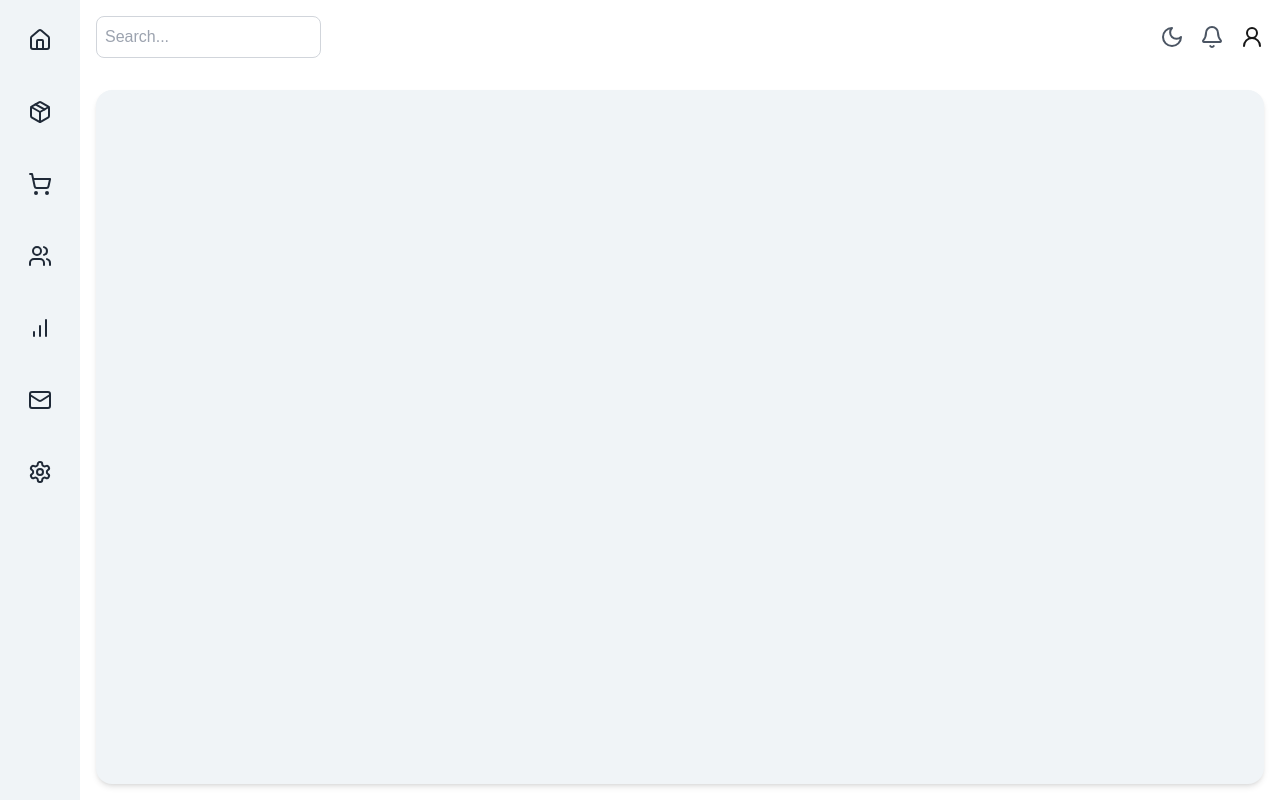
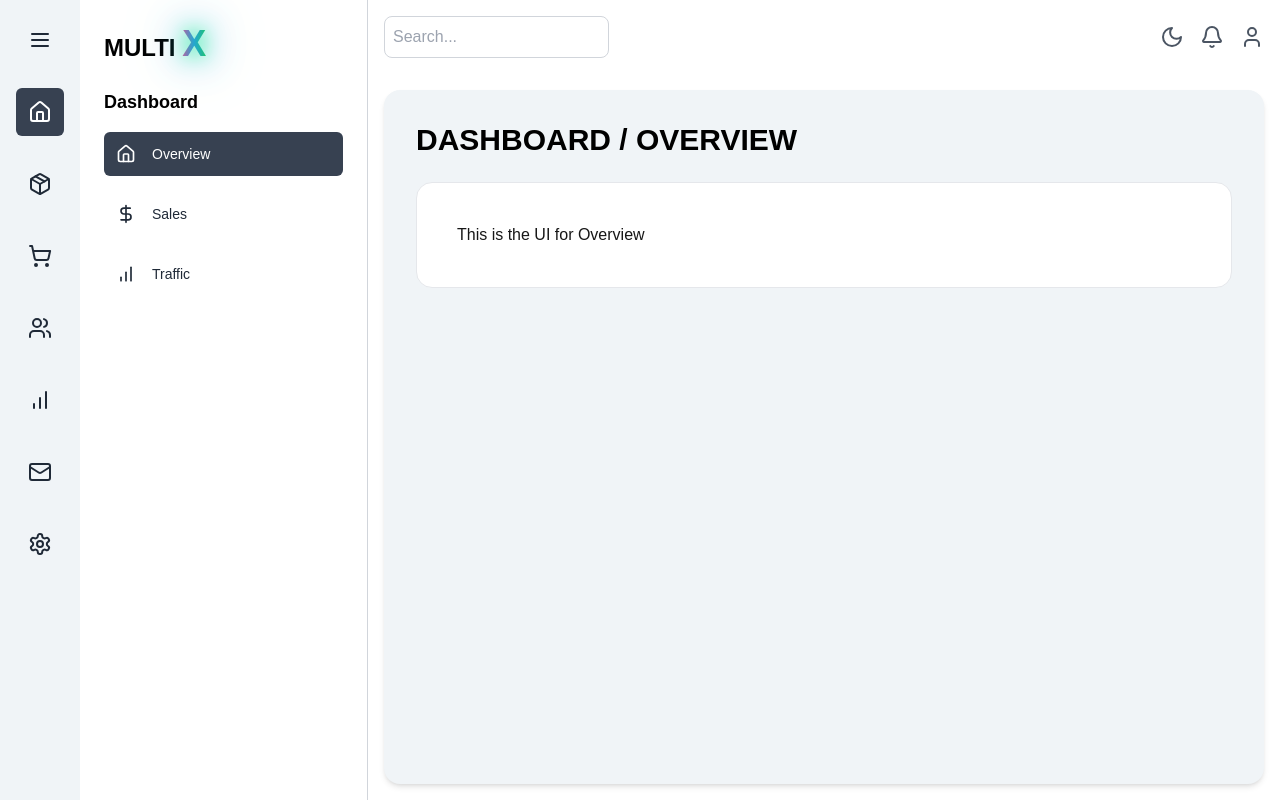
Before and after one commit to gbpunmgx/The-Code-Vibes, a Next.js app: page /dashboard in a window 1280 px wide. Built offline with nearby package versions, Linux system fonts and the light colour scheme.

Commit message:
Added dynamic user interface setup for sub features.

```diff
--- /dev/null
+++ b/app/dashboard/components/SetUpSubFeaturesItem.tsx
@@ -0,0 +1,123 @@
+import React, { JSX } from "react";
+import {
+  subFeatures,
+  features,
+} from "@/app/dashboard/models/FeaturesDataProvider";
+
+interface AddProductProps {
+  selectedSubFeature: string | null;
+}
+
+const AddProduct: React.FC<AddProductProps> = ({ selectedSubFeature }) => {
+  if (!selectedSubFeature) {
+    return (
+      <div className="p-4 text-gray-600">
+        Select a sub-feature to view its content.
+      </div>
+    );
+  }
+
+  const feature = Object.values(subFeatures)
+    .flat()
+    .find((sf) => sf.id === selectedSubFeature);
+
+  if (!feature) {
+    return <div className="p-4 text-red-500">Unknown Sub Feature</div>;
+  }
+
+  const featureContentLookup: { [key: string]: JSX.Element } = {
+    // Dashboard Sub-Features
+    overview: <div className="p-6">This is the UI for Overview</div>,
+    sales: <div className="p-6">This is the UI for Sales</div>,
+    traffic: <div className="p-6">This is the UI for Traffic</div>,
+
+    // Products Sub-Features
+    "product-list": <div className="p-6">This is the UI for Product List</div>,
+    "add-product": (
+      <div className="p-6">This is the UI for Adding a Product</div>
+    ),
+    inventory: (
+      <div className="p-6">This is the UI for Inventory Management</div>
+    ),
+    categories: (
+      <div className="p-6">This is the UI for Managing Categories</div>
+    ),
+
+    // Orders Sub-Features
+    "all-orders": <div className="p-6">This is the UI for All Orders</div>,
+    "pending-orders": (
+      <div className="p-6">This is the UI for Pending Orders</div>
+    ),
+    "completed-orders": (
+      <div className="p-6">This is the UI for Completed Orders</div>
+    ),
+    "order-history": (
+      <div className="p-6">This is the UI for Order History</div>
+    ),
+
+    // Customers Sub-Features
+    "customer-list": (
+      <div className="p-6">This is the UI for Customer List</div>
+    ),
+    "customer-segmentation": (
+      <div className="p-6">This is the UI for Customer Segmentation</div>
+    ),
+    "loyalty-program": (
+      <div className="p-6">This is the UI for Loyalty Program</div>
+    ),
+
+    // Analytics Sub-Features
+    "sales-analytics": (
+      <div className="p-6">This is the UI for Sales Analytics</div>
+    ),
+    "product-performance": (
+      <div className="p-6">This is the UI for Product Performance</div>
+    ),
+    "customer-analytics": (
+      <div className="p-6">This is the UI for Customer Analytics</div>
+    ),
+    "traffic-sources": (
+      <div className="p-6">This is the UI for Traffic Sources</div>
+    ),
+
+    // Marketing Sub-Features
+    "email-campaigns": (
+      <div className="p-6">This is the UI for Email Campaigns</div>
+    ),
+    "sms-campaigns": (
+      <div className="p-6">This is the UI for SMS Campaigns</div>
+    ),
+    "discount-coupons": (
+      <div className="p-6">This is the UI for Discount Coupons</div>
+    ),
+    "referral-program": (
+      <div className="p-6">This is the UI for Referral Program</div>
+    ),
+
+    // Settings Sub-Features
+    "site-settings": (
+      <div className="p-6">This is the UI for Site Settings</div>
+    ),
+    "payment-settings": (
+      <div className="p-6">This is the UI for Payment Settings</div>
+    ),
+    "shipping-settings": (
+      <div className="p-6">This is the UI for Shipping Settings</div>
+    ),
+    "user-permissions": (
+      <div className="p-6">This is the UI for User Permissions</div>
+    ),
+  };
+
+  const renderFeatureUI = featureContentLookup[selectedSubFeature] || (
+    <div className="p-6">Default Content for {feature.name}</div>
+  );
+
+  return (
+    <div className="p-4 border rounded-2xl bg-white">
+      {renderFeatureUI}
+    </div>
+  );
+};
+
+export default AddProduct;
--- /dev/null
+++ b/app/dashboard/components/StickyHeader.tsx
@@ -0,0 +1,27 @@
+import React from "react";
+import { Moon, Bell, User } from "lucide-react";
+
+const StickyHeader = () => {
+    return (
+        <div className="sticky top-0 flex items-center justify-between bg-white p-4">
+            <div className="flex items-center gap-4">
+                <input
+                    type="text"
+                    placeholder="Search..."
+                    className="p-2 rounded-lg border border-gray-300"
+                />
+            </div>
+            <div className="flex items-center gap-4">
+                <button className="text-gray-600 hover:text-black">
+                    <Moon size={24} />
+                </button>
+                <button className="text-gray-600 hover:text-black">
+                    <Bell size={24} />
+                </button>
+                <User size={24} className="text-gray-600" />
+            </div>
+        </div>
+    );
+};
+
+export default StickyHeader;
--- a/app/dashboard/page.tsx
+++ b/app/dashboard/page.tsx
@@ -1,117 +1,130 @@
-"use client"
-import {useState} from "react";
-import React from 'react';
-// import AddProduct from "@/app/product/page";
-import {features, subFeatures} from "@/app/dashboard/models/FeaturesDataProvider";
-import {
-    Moon,
-    Bell,
-    UserRound,
-} from "lucide-react";
+"use client";
+
+import { useState, useEffect } from "react";
+import React from "react";
+import AddProduct from "@/app/dashboard/components/SetUpSubFeaturesItem";
+import { features, subFeatures } from "@/app/dashboard/models/FeaturesDataProvider";
+import StickyHeader from "@/app/dashboard/components/StickyHeader";
+import { Menu } from "lucide-react";
 
 const DashboardPage = () => {
+    const [isMounted, setIsMounted] = useState(false);
+    const [isShow, setShow] = useState(true);
     const [selectedFeature, setSelectedFeature] = useState<string | null>(null);
-    const [expandedFeature, setExpandedFeature] = useState<string | null>(null);
-    const [selectedSubFeature, setSelectedSubFeature] = useState<string | null>(
-        null
-    );
+    const [activeFeature, setActiveFeature] = useState<string | null>(null);
+    const [selectedSubFeature, setSelectedSubFeature] = useState<string | null>(null);
+
+    useEffect(() => {
+        setIsMounted(true);
+        setShow(true);
+        if (!selectedFeature && features.length > 0) {
+            const defaultFeature = features[0].id;
+            setSelectedFeature(defaultFeature);
+            setActiveFeature(defaultFeature);
+            const defaultSubFeature = subFeatures[defaultFeature][0].id;
+            setSelectedSubFeature(defaultSubFeature);
+        }
+    }, [features, subFeatures]);
 
     const handleFeatureClick = (featureId: string) => {
-        if (expandedFeature === featureId) {
-            setExpandedFeature(null);
-        } else {
-            setExpandedFeature(featureId);
-        }
+
+        setActiveFeature(featureId);
         setSelectedFeature(featureId);
-        setSelectedSubFeature(null);
+        const defaultSubFeature = subFeatures[featureId][0]?.id || null;
+        setSelectedSubFeature(defaultSubFeature);
     };
 
     const handleSubFeatureClick = (subFeatureId: string) => {
         setSelectedSubFeature(subFeatureId);
     };
+
+    const showAndHideSubFeatures = (show: boolean) => {
+        setShow(show);
+    };
+
+    if (!isMounted) return null;
+
     return (
-        <div className="min-h-screen flex ">
-            <div className="sticky top-0 w-20 bg-[#F0F4F7] text-black flex flex-col items-center p-4 relative">
-                <button onClick={() => setExpandedFeature(null)}></button>
+        <div className="min-h-screen flex">
+            <div className="sticky top-0 w-20 bg-[#F0F4F7] text-black flex flex-col items-center p-4">
+                <div
+                    onClick={() => showAndHideSubFeatures(!isShow)}
+                    className="relative group flex flex-col items-center justify-center mb-6 cursor-pointer hover:bg-gray-700 p-3 rounded-md transition-all ease-in-out duration-200"
+                >
+                    <div className="group-hover:text-white text-gray-800">
+                        <Menu size={24} />
+                    </div>
+
+                    <div className="absolute left-20 bg-gray-700 text-white text-sm px-2 py-1 rounded-md hidden group-hover:block">
+                        {"Home"}
+                    </div>
+                </div>
 
                 {features.map((feature) => (
                     <div
                         key={feature.id}
-                        className={`relative group flex flex-col items-center justify-center mb-6 cursor-pointer ${
-                            selectedFeature === feature.id
-                                ? "bg-gray-700"
-                                : "hover:bg-gray-700"
-                        } p-3 rounded-md`}
+                        className={`relative group flex flex-col items-center justify-center mb-6 cursor-pointer p-3 rounded-md transition-all ease-in-out duration-200 ${
+                            selectedFeature === feature.id ? "bg-gray-700" : "hover:bg-gray-700"
+                        }`}
                         onClick={() => handleFeatureClick(feature.id)}
+                        role="button"
+                        aria-pressed={selectedFeature === feature.id}
+                        aria-label={`Feature: ${feature.name}`}
                     >
                         <div
                             className={`${
-                                selectedFeature === feature.id
-                                    ? "text-white"
-                                    : "group-hover:text-white"
-                            } text-gray-800`}
+                                selectedFeature === feature.id ? "text-white" : "group-hover:text-white text-gray-800"
+                            }`}
                         >
                             {feature.icon}
                         </div>
-                        <div
-                            className="absolute left-20 bg-gray-700 text-white text-sm px-2 py-1 rounded-md hidden group-hover:block">
+                        <div className="absolute left-20 bg-gray-700 text-white text-sm px-2 py-1 rounded-md hidden group-hover:block">
                             {feature.name}
                         </div>
                     </div>
                 ))}
             </div>
 
-            {expandedFeature && (
-                <div className=" w-74 bg-white text-black p-6 flex flex-col ">
+            {isShow && (
+                <div className="sticky top-0 w-72 bg-white text-black p-6 flex flex-col border-r border-gray-300">
                     <div className="mb-6 flex items-center">
-                        <h1 className="text-2xl font-bold text-black mb-6">
+                        <h1 className="text-2xl font-bold">
                             MULTI{" "}
-                            <span
-                                className="bg-gradient-to-r from-pink-500 via-blue-500 to-green-500 bg-clip-text text-transparent text-4xl animate-glow">
+                            <span className="bg-gradient-to-r from-pink-500 via-blue-500 to-green-500 bg-clip-text text-transparent text-4xl animate-glow">
                 X
               </span>
                         </h1>
                     </div>
-
-                    <h2 className="text-lg font-semibold mb-4 capitalize">
-                        {expandedFeature}
-                    </h2>
+                    <h2 className="text-lg font-semibold mb-4 capitalize">{activeFeature}</h2>
                     <div className="flex flex-col gap-4">
-                        {(
-                            subFeatures[expandedFeature as keyof typeof subFeatures] || []
-                        ).map((subFeature) => (
+                        {(subFeatures[activeFeature as keyof typeof subFeatures] || []).map((subFeature) => (
                             <button
                                 key={subFeature.id}
-                                className={`group flex items-center gap-4 p-3 rounded-md
-        ${
+                                className={`group flex items-center gap-4 p-3 rounded-md transition-all ease-in-out duration-200 ${
                                     selectedSubFeature === subFeature.id
-                                        ? "bg-gray-700"
-                                        : "hover:bg-gray-600"
-                                }
-      `}
+                                        ? "bg-gray-700 text-white"
+                                        : "hover:bg-gray-600 text-gray-800"
+                                }`}
                                 onClick={() => handleSubFeatureClick(subFeature.id)}
+                                role="button"
+                                aria-pressed={selectedSubFeature === subFeature.id}
+                                aria-label={`Sub-feature: ${subFeature.name}`}
                             >
-                                {/* Icon */}
                                 <div
-                                    className={`rounded-md
-          ${
+                                    className={`rounded-md ${
                                         selectedSubFeature === subFeature.id
                                             ? "bg-gray-700 text-white"
                                             : "group-hover:bg-gray-700 group-hover:text-white text-gray-800"
-                                    }
-        `}
+                                    }`}
                                 >
                                     {subFeature.icon}
                                 </div>
-                                {/* Text */}
                                 <span
-                                    className={`text-sm font-medium
-          ${
+                                    className={`text-sm font-medium ${
                                         selectedSubFeature === subFeature.id
                                             ? "text-white"
                                             : "group-hover:text-white text-gray-800"
-                                    }
-        `}
+                                    }`}
                                 >
                   {subFeature.name}
                 </span>
@@ -120,34 +133,15 @@ const DashboardPage = () => {
                     </div>
                 </div>
             )}
-            <div className="flex flex-col min-h-screen flex-grow">
-                <div className="sticky top-0 flex items-center justify-between bg-white p-4">
-                    <div className="flex items-center gap-4">
-                        <input
-                            type="text"
-                            placeholder="Search..."
-                            className="p-2 rounded-lg border border-gray-300"
-                        />
-                    </div>
-                    <div className="flex items-center gap-4">
-                        <button className="text-gray-600 hover:text-black">
-                            <Moon size={24}/>
-                        </button>
-                        <button className="text-gray-600 hover:text-black">
-                            <Bell size={24}/>
-                        </button>
-                        <UserRound size={24}/>
-                    </div>
-                </div>
+
+            <div className="flex flex-col flex-grow">
+                <StickyHeader />
                 <div className="flex-grow bg-[#F0F4F7] p-8 m-4 rounded-2xl shadow-md">
                     <h1 className="text-3xl font-semibold text-black mb-6">
-                        {expandedFeature
-                            ? selectedSubFeature
-                                ? `${expandedFeature.toUpperCase()} / ${selectedSubFeature.toUpperCase()}`
-                                : expandedFeature.toUpperCase()
-                            : ""}
+                        {`${activeFeature?.toUpperCase()} / ${selectedSubFeature?.toUpperCase()}`}
                     </h1>
-                    {/*<AddProduct/>*/}
+
+                    <AddProduct selectedSubFeature={selectedSubFeature} />
                 </div>
             </div>
         </div>
--- a/app/types/user/User.ts
+++ /dev/null
@@ -1,4 +0,0 @@
-export interface User {
-    id: number;
-    name: string;
-}
```
Also changed, not shown: app/dashboard/service/DashboardService.js (deleted, +0 -14 lines), app/dashboard/service/DashboardService.ts (added, +14 -0 lines), app/product/page.tsx (deleted, +0 -51 lines), app/types/User.ts (added, +13 -0 lines), 1 other file (tests, documents, lock files or other folders).
